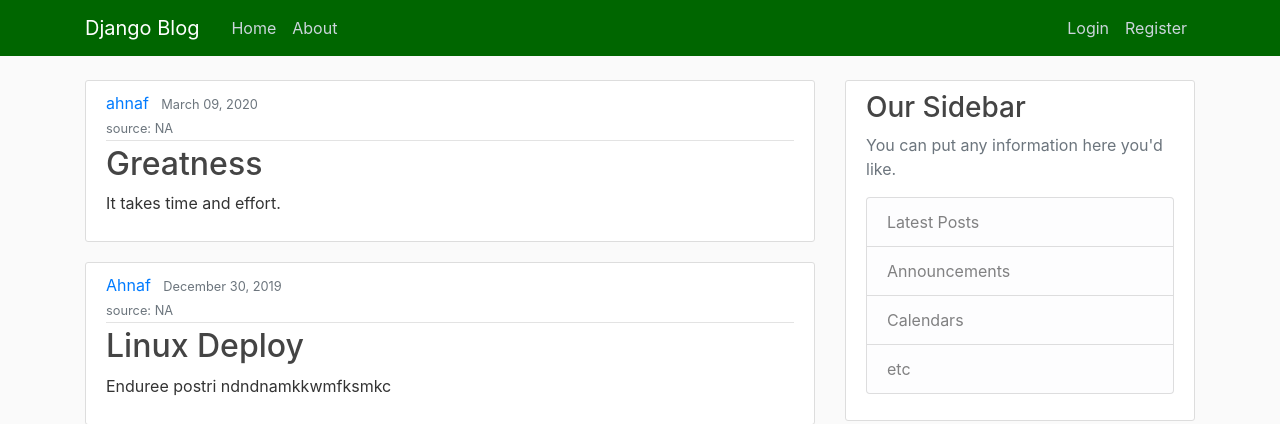
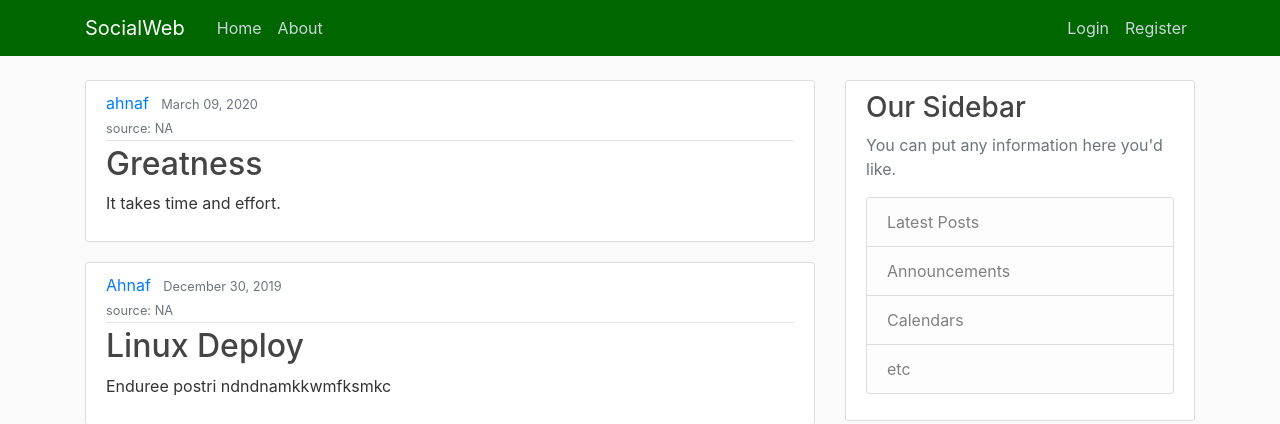
Before and after one commit to Ahnaf615/SocialWeb, a Django app: page / in a window 1280 px wide. Shown: the top 424 px of the page. Run offline with Django 3.2, Linux system fonts and the light colour scheme; data comes from the database, SQL or seed files in the repository; some libraries are stand-ins or nearby versions.

Commit message:
Update base.html

```diff
--- a/socialweb/django_project/blog/templates/blog/base.html
+++ b/socialweb/django_project/blog/templates/blog/base.html
@@ -21,7 +21,7 @@
 <header class="site-header">
     <nav class="navbar navbar-expand-md navbar-dark bg-steel fixed-top">
         <div class="container">
-            <a class="navbar-brand mr-4" href="{% url 'blog-home' %}">Django Blog</a>
+            <a class="navbar-brand mr-4" href="{% url 'blog-home' %}">SocialWeb</a>
             <button class="navbar-toggler" type="button" data-toggle="collapse" data-target="#navbarToggle" aria-controls="navbarToggle" aria-expanded="false" aria-label="Toggle navigation">
                 <span class="navbar-toggler-icon"></span>
             </button>
```
